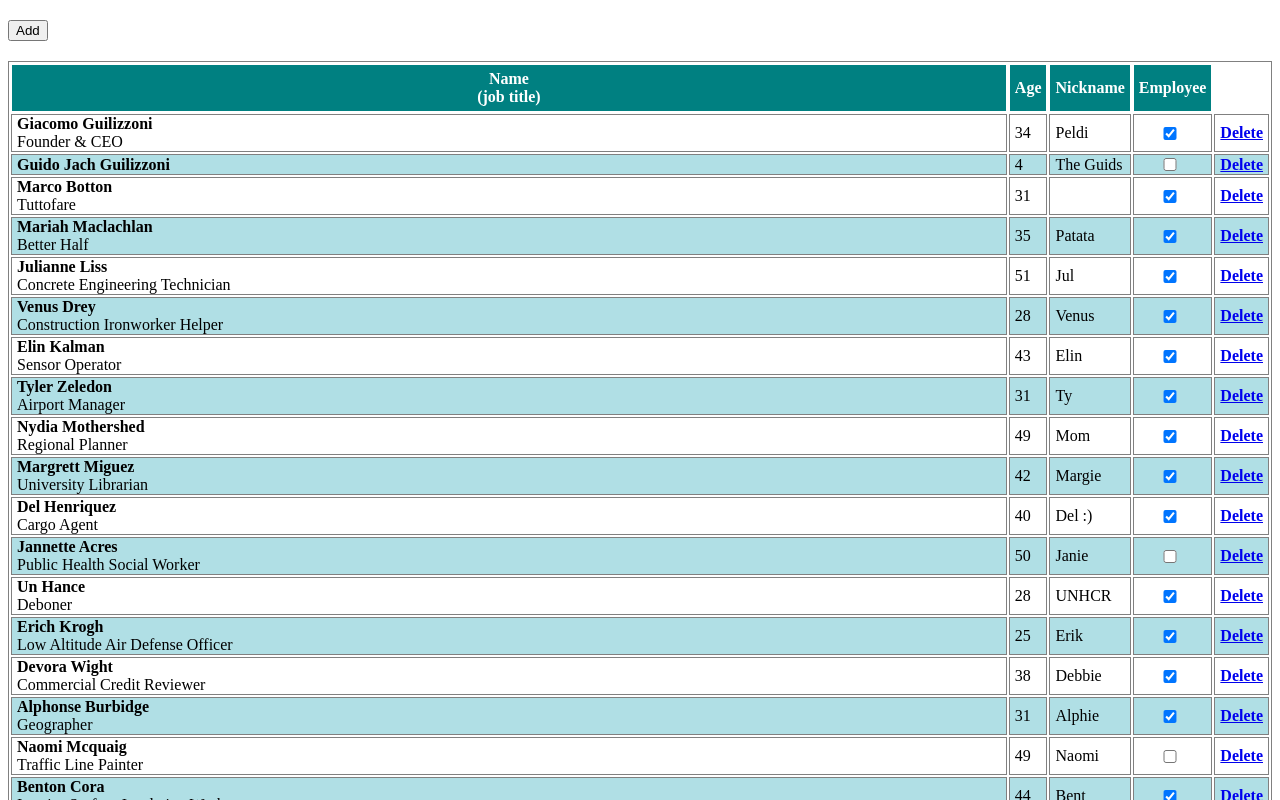
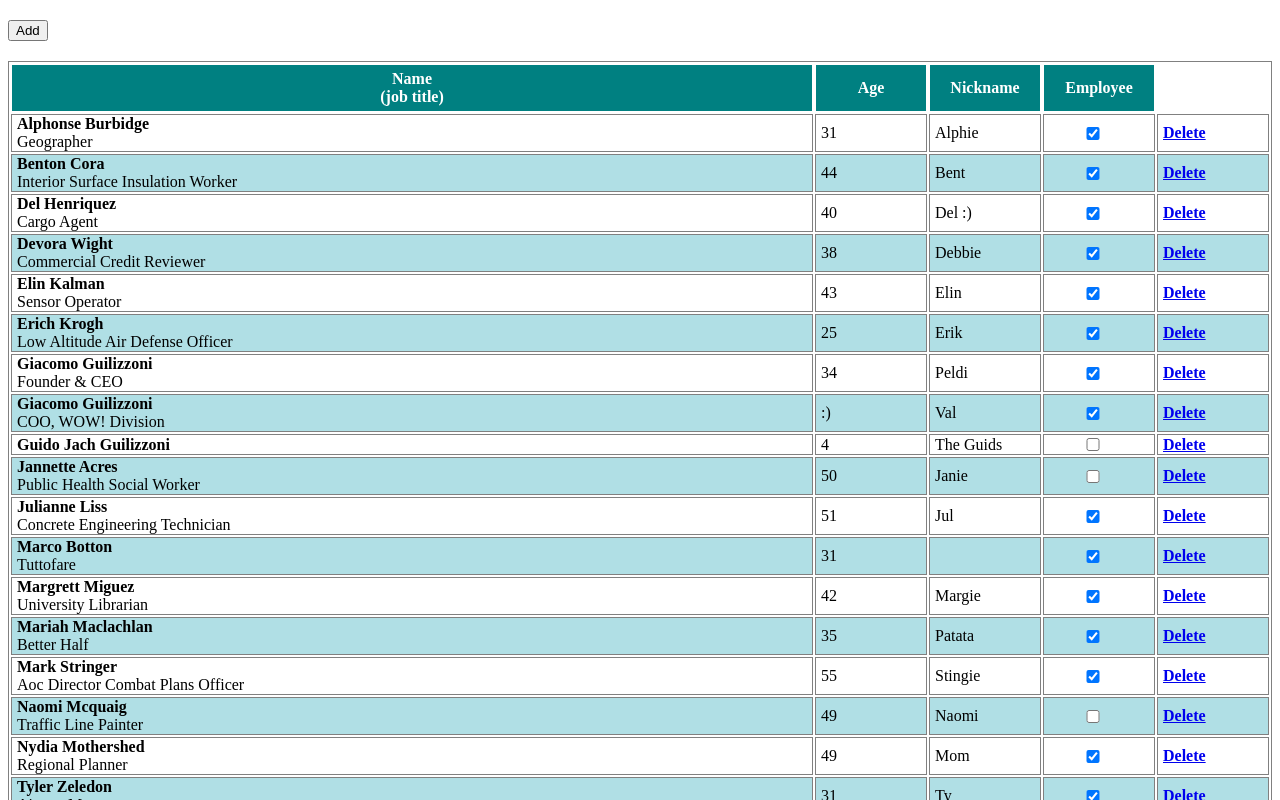
Before and after one commit to zszszsuzsa/persons, a React app: page / in a window 1280 px wide. Shown: the top 800 px of the page. Built offline with nearby package versions, Linux system fonts and the light colour scheme; the HTML template or start-up script is replaced by a standard one.

Commit message:
adding sort by column action, refactor  rest of the code

```diff
--- a/src/common/actions/appActions.js
+++ b/src/common/actions/appActions.js
@@ -1,6 +1,6 @@
-import {ADD_EMPLOYEE,DELETE_EMPLOYEE,GET_INITIAL_LIST, CONVERT_TO_JSON} from '../constants/actionTypes';
+import { ADD_EMPLOYEE, DELETE_EMPLOYEE, GET_INITIAL_LIST, CONVERT_TO_JSON, SORT_ASC } from '../constants/actionTypes';
 
-export const getInitialList=()=>({
+export const getInitialList = () => ({
     type: GET_INITIAL_LIST
 })
 
@@ -18,3 +18,8 @@ export const convert = data => ({
     type: CONVERT_TO_JSON,
     data
 });
+
+export const sortAscending = key => ({
+    type: SORT_ASC,
+    key
+});
--- a/src/common/constants/actionTypes.js
+++ b/src/common/constants/actionTypes.js
@@ -2,3 +2,4 @@ export const ADD_EMPLOYEE='ADD_EMPLOYEE';
 export const DELETE_EMPLOYEE='DELETE_EMPLOYEE';
 export const GET_INITIAL_LIST='GET_INITIAL_LIST';
 export const CONVERT_TO_JSON='CONVERT_TO_JSON';
+export const SORT_ASC='SORT_ASC';
--- a/src/common/reducers/appReducer.js
+++ b/src/common/reducers/appReducer.js
@@ -1,9 +1,12 @@
-import { ADD_EMPLOYEE, DELETE_EMPLOYEE, GET_INITIAL_LIST, CONVERT_TO_JSON } from '../constants/actionTypes';
+import { ADD_EMPLOYEE, DELETE_EMPLOYEE, GET_INITIAL_LIST, CONVERT_TO_JSON, SORT_ASC } from '../constants/actionTypes';
 import data from '../../../src/persons.json';
 
-const appReducer = (state = { persons: [], raw: {} }, action) => {
-    //switch statement that will test every case and make the necessary changes, never mutating the state as it's being preserved always
+const appReducer = (state = { persons: [], raw: null }, action) => {
+
 	switch (action.type) {
+		/**
+		 * getting the initial list to display from persons.json
+		 */
 		case GET_INITIAL_LIST: {
 			if (!state.persons.persons) {
 				return {
@@ -12,17 +15,29 @@ const appReducer = (state = { persons: [], raw: {} }, action) => {
 				}
 			}
 		}
+
+		/**
+		 * Adding new person
+		 */
 		case ADD_EMPLOYEE: {
 			state.persons.push(action.data)
 			return {
 				persons: state.persons
 			}
 		}
+
+		/**
+		 * Deleting a person
+		 */
 		case DELETE_EMPLOYEE: {
 			return {
 				persons: state.persons.filter((person, index) => index !== action.index)
 			};
 		}
+
+		/**
+		 * converts state object to string in json format to display in textarea
+		 */
 		case CONVERT_TO_JSON: {
 			let init = state.persons
 			let raw = JSON.stringify(init, null, 4)
@@ -31,6 +46,48 @@ const appReducer = (state = { persons: [], raw: {} }, action) => {
 				raw: raw
 			}
 		}
+
+		/**
+		 * sorts the data by column (name, age, job...) by ascending order
+		 */
+		case SORT_ASC: {
+			function compare(a, b) {
+				const key = action.key;
+
+				//checks if the data is a number or string. numbers are converted to number
+				// strings converted to uppercase for comparison
+				const elementA = (() => {
+					if (isNaN(Number(a[key]))) {
+						return a[key].toUpperCase();
+					}
+					else {
+						return Number(a[key]);
+					}
+				})();
+				const elementB = (() => {
+					if (isNaN(Number(b[key]))) {
+						return b[key].toUpperCase();
+					}
+					else {
+						return Number(b[key]);
+					}
+				})();
+
+				//comparing two elements.
+				//calling this function with sort method, elements are sorted based on comparison values
+				let comparison = 0;
+				if (elementA > elementB) {
+					comparison = 1;
+				} else if (elementA < elementB) {
+					comparison = -1;
+				}
+				return comparison
+			}
+			return {
+				persons: state.persons.sort(compare)
+			}
+		}
+
 		default: {
 			return state; // if any of the actions triggered is not defined here it will return the default state
 		}
--- a/src/common/store/store.js
+++ b/src/common/store/store.js
@@ -3,5 +3,5 @@ import appReducer from '../reducers/appReducer';
 
 export default createStore(
     appReducer,
-    window.__REDUX_DEVTOOLS_EXTENSION__ && window.__REDUX_DEVTOOLS_EXTENSION__()
+    // window.__REDUX_DEVTOOLS_EXTENSION__ && window.__REDUX_DEVTOOLS_EXTENSION__()
 );
--- a/src/components/App.js
+++ b/src/components/App.js
@@ -3,7 +3,7 @@ import ModalComponent from './ModalComponent';
 import DataDump from './DataDump';
 import React, { Component } from 'react';
 import { connect } from 'react-redux';
-import { addRow, deleteRow, getInitialList, convert } from '../common/actions/appActions';
+import { addRow, deleteRow, getInitialList, convert, sortAscending } from '../common/actions/appActions';
 import './App.scss';
 
 
@@ -17,17 +17,28 @@ class App extends Component {
 	getAll() {
 		this.props.getInitialList();
 	}
+
+	/**
+	 *  before component mount initial list is got from store (from person.json file)
+	 * data is solrted by name by default
+	 */
 	componentWillMount() {
 		this.getAll();
+		this.props.sortAscending("name");
 	}
 
 	render() {
 		return (
 			<div className="container-fluid">
-				<ModalComponent addPerson={this.props.addPerson} convert={this.props.convertStateToJSON}/>
+				<ModalComponent addPerson={this.props.addPerson}
+								convert={this.props.convertStateToJSON}/>
 				<div className="row">
 					<div className="col-sm-8 col-sm-offset-2 table-responsive">
-						<Table className="table" persons={this.props.state.persons} deletePerson={this.props.deletePerson} convert={this.props.convertStateToJSON} />
+						<Table
+							persons={this.props.state.persons}
+							deletePerson={this.props.deletePerson}
+							convert={this.props.convertStateToJSON}
+							sortByColumn={this.props.sortAscending} />
 					</div>
 				</div>
 				<div className="row dump">
@@ -39,10 +50,17 @@ class App extends Component {
 		);
 	};
 }
+
+/**
+ * store state is set as property
+ */
 const mapStateToProps = (state) => ({
 	state: state
 });
 
+/**
+ * store action are set as properties
+ */
 const mapDispatchToProps = (dispatch) => ({
 	addPerson: newPerson=> {
 		dispatch(addRow(newPerson))
@@ -55,6 +73,9 @@ const mapDispatchToProps = (dispatch) => ({
 	},
 	convertStateToJSON(){
 		dispatch(convert())
+	},
+	sortAscending: key=>{
+		dispatch(sortAscending(key))
 	}
 })
 
--- a/src/components/ModalComponent.js
+++ b/src/components/ModalComponent.js
@@ -36,11 +36,13 @@ export default class ModalComponent extends Component {
 		this.setState({ show: true });
 	}
 
+	// Clear input fields after sending data to store
 	clearInput() {
 		this.setState({ name: "", job: "", age: "", nick: "", employee: false })
 	}
 
-	//Setting the state by input fieldvalue binding
+	//Setting the local state by input field value binding.
+	// These values will be sent to the store on clicking OK buttton
 	handleNameChange(event) {
 		this.setState({
 			newEmployee: Object.assign({}, this.state.newEmployee, { name: event.target.value })
@@ -67,6 +69,12 @@ export default class ModalComponent extends Component {
 		});
 	}
 
+	/**
+	 * runs when user clicks on OK
+	 * calls addPerson store method(send new data to teh store)
+	 * converts store data to text(json) for DataDump component's textarea
+	 * closes modal dialog
+	 */
 	setEmployee() {
 		this.props.addPerson(this.state.newEmployee)
 		this.props.convert();
@@ -84,7 +92,7 @@ export default class ModalComponent extends Component {
 				</div>
 				<Modal show={this.state.show} onHide={this.handleClose}>
 					<Modal.Header closeButton class="modal-header">
-						<Modal.Title>Modal heading</Modal.Title>
+						<Modal.Title>New person</Modal.Title>
 					</Modal.Header>
 					<Modal.Body>
 						<form class="well">
--- a/src/components/ModalComponent.scss
+++ b/src/components/ModalComponent.scss
@@ -2,12 +2,10 @@
     color:white;
     background-color: #008081;
 }
-
 input{
     display:block;
     width:80%;
 }
-
 .close{
     color:white;
     background-color: red;
--- a/src/components/Table.js
+++ b/src/components/Table.js
@@ -1,22 +1,63 @@
-import ReactDOM from 'react-dom';
 import React, { Component } from 'react';
 import TableItem from './TableItem';
 import './Table.scss';
 
 export default class Table extends Component {
+	constructor(props, context) {
+		super(props, context);
+		this.state = {
+			selected: "name"
+		};
+		this.select = this.select.bind(this);
+	}
+
+	/**
+	 * Sorts data by column
+	 * @param {click event on column names} event
+	 */
+	select(event) {
+		//check which column is selected.
+		let id=event.target.id;
+		//selected element's id is assigned to state as value
+		this.setState({selected: id});
+		// sortBYColumn store action is triggered
+		this.props.sortByColumn(id);
+	}
+
 	render() {
 		return (
 			<table>
 				<thead>
 					<tr>
-						<th><div>Name
+						<th>
+							<div id="name" onClick={(event) => { this.select(event) }}>Name
+								{this.state.selected==="name" &&
+									<span ><i class="fas fa-sort-up"></i></span>
+								}
 							</div>
-							<div class='job'>(job title)
+							<div>(job title)</div>
+						</th>
+						<th>
+							<div id="age" onClick={(event) => { this.select(event)}}>Age
+							{this.state.selected==="age" &&
+									<span ><i class="fas fa-sort-up"></i></span>
+								}
 							</div>
 						</th>
-						<th>Age</th>
-						<th>Nickname</th>
-						<th>Employee</th>
+						<th>
+							<div id="nick" onClick={(event) => { this.select(event)}}>Nickname
+							{this.state.selected==="nick" &&
+									<span ><i class="fas fa-sort-up"></i></span>
+								}
+							</div>
+						</th>
+						<th>
+							<div id="employee" onClick={(event) => { this.select(event)}}>Employee
+							{this.state.selected==="employee" &&
+									<span ><i class="fas fa-sort-up"></i></span>
+								}
+							</div>
+						</th>
 					</tr>
 				</thead>
 				<tbody>
--- a/src/components/Table.scss
+++ b/src/components/Table.scss
@@ -11,6 +11,10 @@ table, th, td {
      color:white;
      background-color: #008081;
  }
+
+ th :nth-child(1){
+    cursor: pointer;
+}
  tr:nth-child(even) {
      background-color: #B0DFE5;
  }
@@ -21,7 +25,14 @@ table, th, td {
 
  td{
      padding:0px 5px 0px 5px;
+     min-width:100px;
  }
  tr :nth-child(4){
      align-items:center;
  }
+
+ span{
+    display:in-line-block;
+    float:right;
+    margin-left:10px;
+ }
--- a/src/components/TableItem.js
+++ b/src/components/TableItem.js
@@ -1,7 +1,10 @@
 import React, {Component} from 'react';
 
 class TableItem extends Component {
-
+	/**
+	 * sends the index of object to delete to the store
+	 * onverts store data to text(json) for DataDump component's textarea
+	 */
 	deleteAndConvert(){
 		this.props.deletePerson(this.props.i);
 		this.props.convert();
@@ -23,7 +26,6 @@ class TableItem extends Component {
 			   <a href="#" onClick={this.deleteAndConvert.bind(this)}>Delete</a>
 			</td>
 		  </tr>
-
 		);
 	}
 }
--- a/src/index.js
+++ b/src/index.js
@@ -6,7 +6,7 @@ import {Container} from "./components/App";
 
 ReactDOM.render(
 	<Provider store={store}>
-	  <Container/>
+		<Container/>
 	</Provider>,
 	document.getElementById('app')
 );
```
Lines whose indentation alone changed are shown as unchanged.
